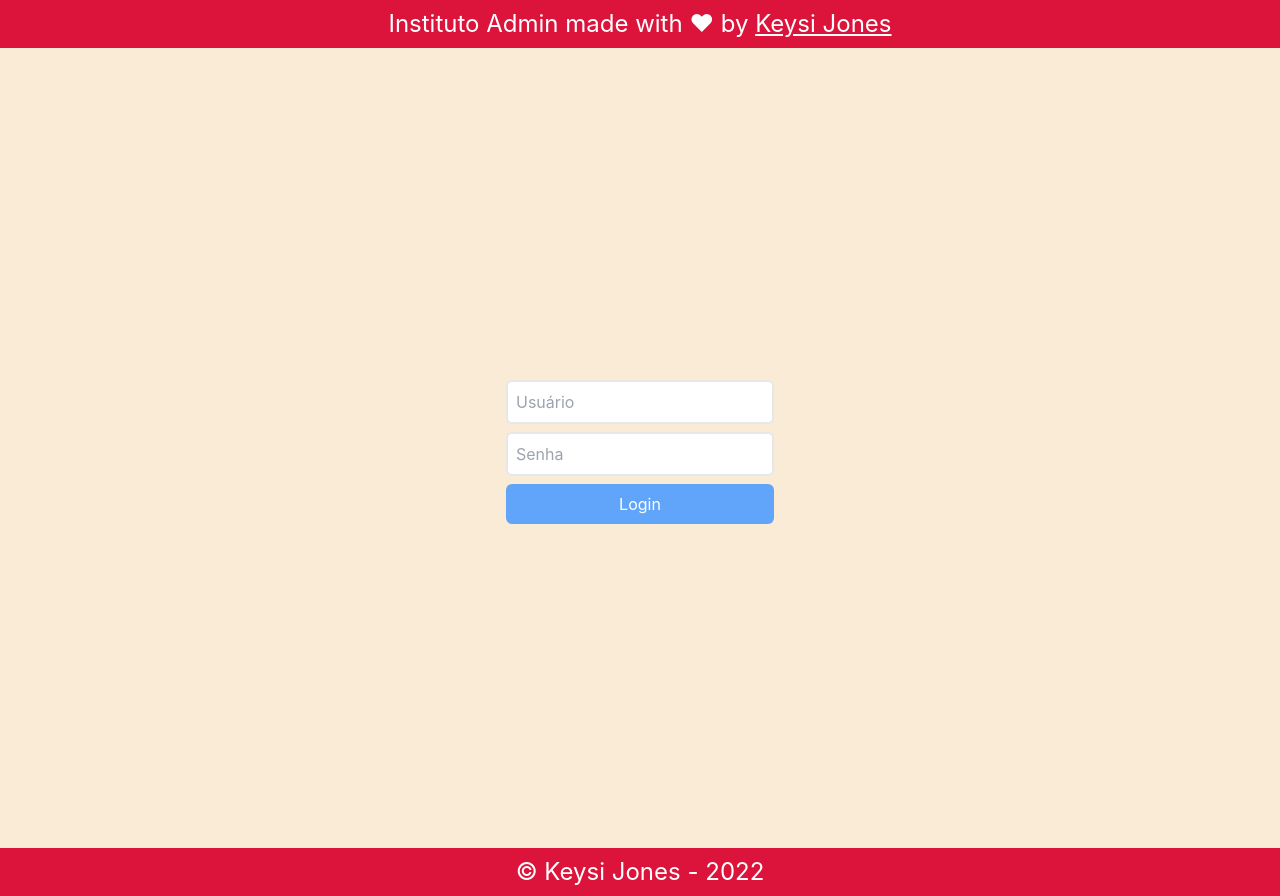
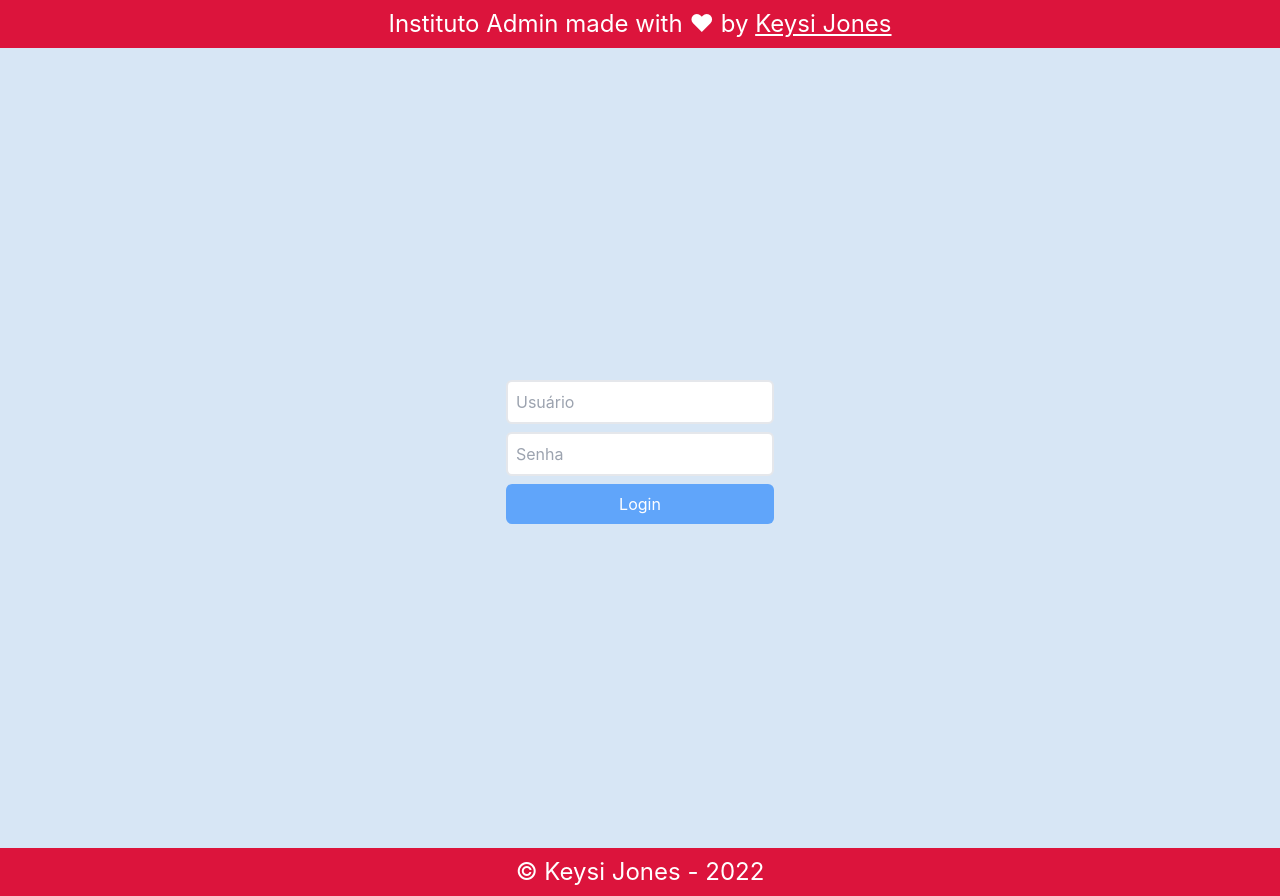
Before and after one commit to KeysiJones/instituto-admin-next, a Next.js app: page /login in a window 1280 px wide. Built offline with nearby package versions, Linux system fonts and the light colour scheme.

Commit message:
change bg color to match apps bg color

```diff
--- a/styles/globals.css
+++ b/styles/globals.css
@@ -3,7 +3,7 @@
 @tailwind utilities;
 
 body {
-  background-color: antiquewhite;
+  background-color: #d7e6f5;
   margin: 0;
   font-family: -apple-system, BlinkMacSystemFont, "Segoe UI", "Roboto", "Oxygen",
     "Ubuntu", "Cantarell", "Fira Sans", "Droid Sans", "Helvetica Neue",
```
